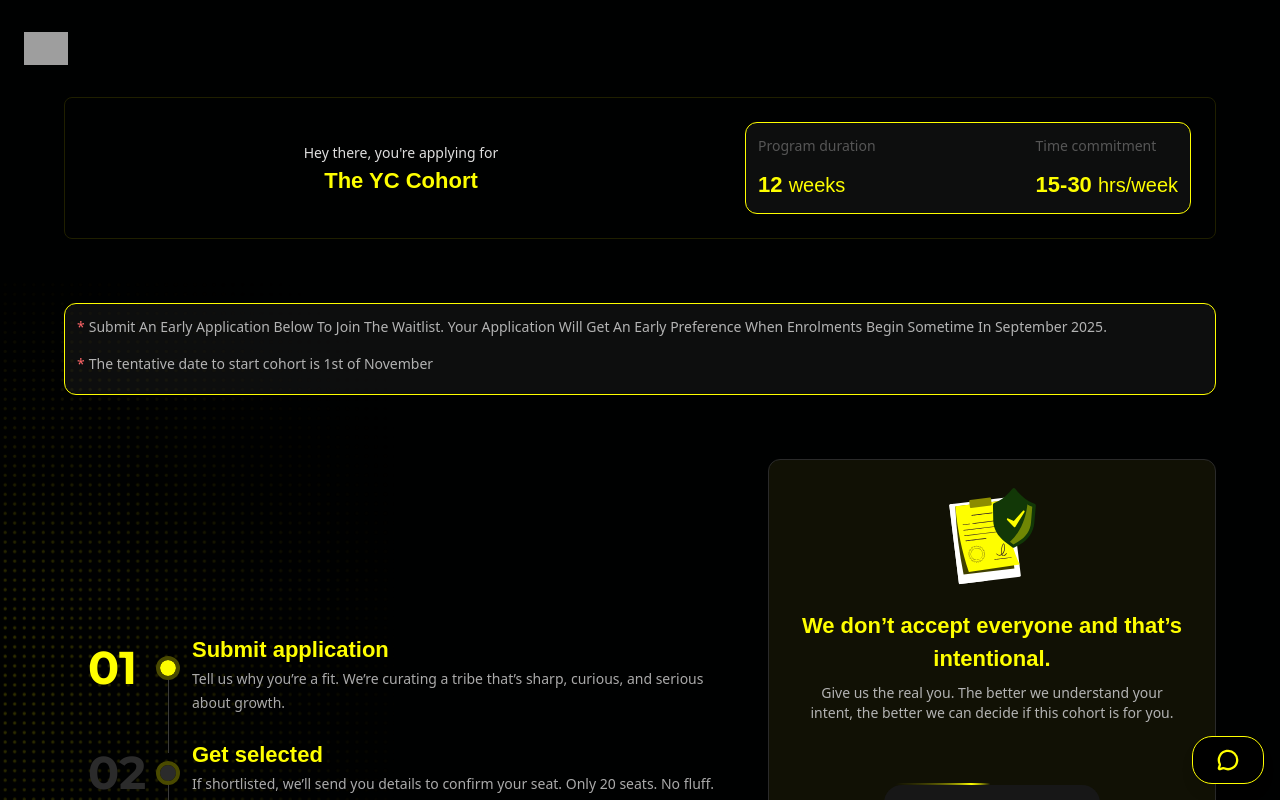
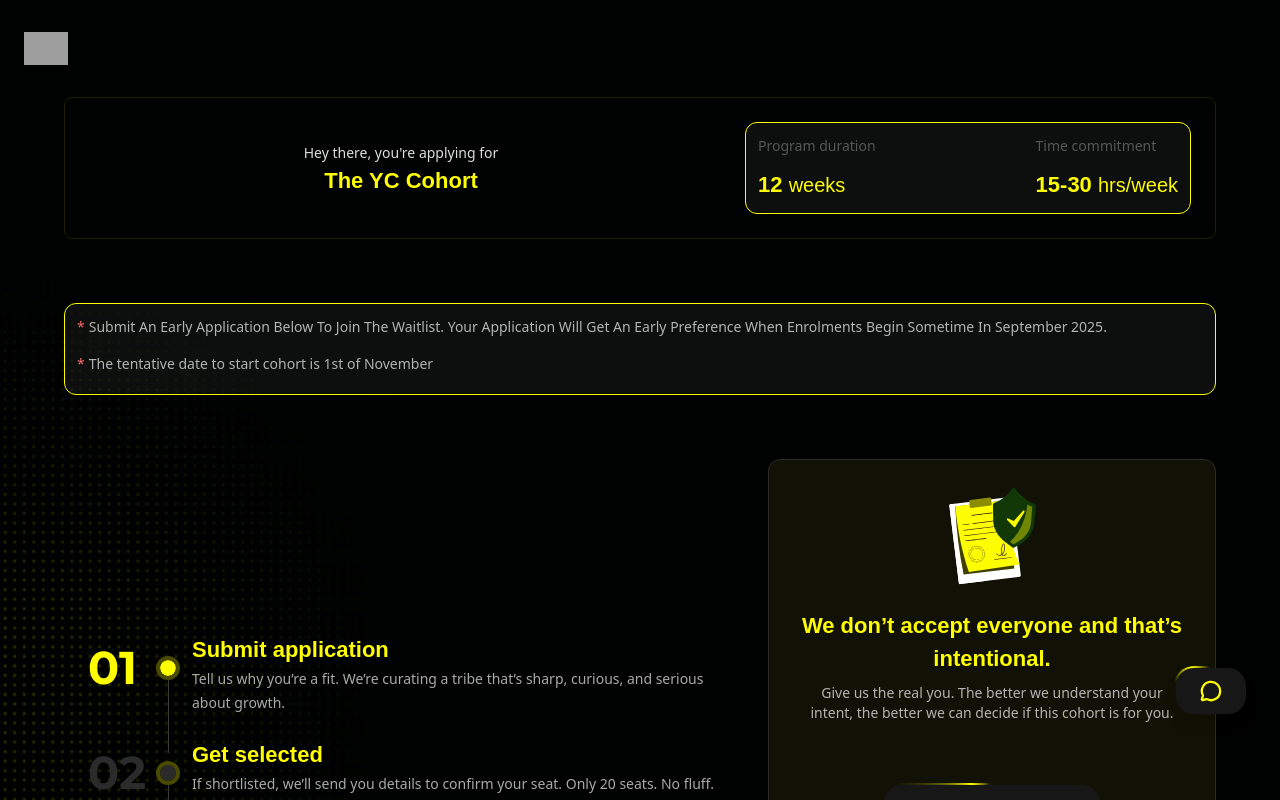
Before and after one commit to yapcapitalist/YC, a React (Vite) app: page /apply in a window 1280 px wide. Shown: the top 800 px of the page. Built offline with nearby package versions, Linux system fonts and the light colour scheme; grey boxes are pictures that could not be loaded; a web font is replaced by a local one.

Commit message:
widget position

```diff
--- a/src/components/Widget.jsx
+++ b/src/components/Widget.jsx
@@ -1,5 +1,7 @@
 import React, { useState, useRef, useEffect } from "react";
 import { MessageCircle } from "lucide-react"; // Lucide icon
+import GradientButton from "./ui/GradientButton";
+
 
 const Widget = ({ apiUrl }) => {
   const [isOpen, setIsOpen] = useState(false);
@@ -45,14 +47,14 @@ const Widget = ({ apiUrl }) => {
   };
 
   return (
-    <div className="fixed bottom-4 right-4 z-[9999]">
+    <div className="fixed bottom-6 right-4 sm:bottom-12 sm:right-8 z-[9999]">
       {/* Toggle Button */}
-      <button
+      <GradientButton
         className="border border-[#fefe00] bg-black hover:scale-110 transition-transform text-black p-3 rounded-full shadow-lg flex items-center justify-center"
         onClick={() => setIsOpen(!isOpen)}
       >
         <MessageCircle size={22} strokeWidth={2.5} />
-      </button>
+      </GradientButton>
 
       {/* Chat Window */}
       <div
```
